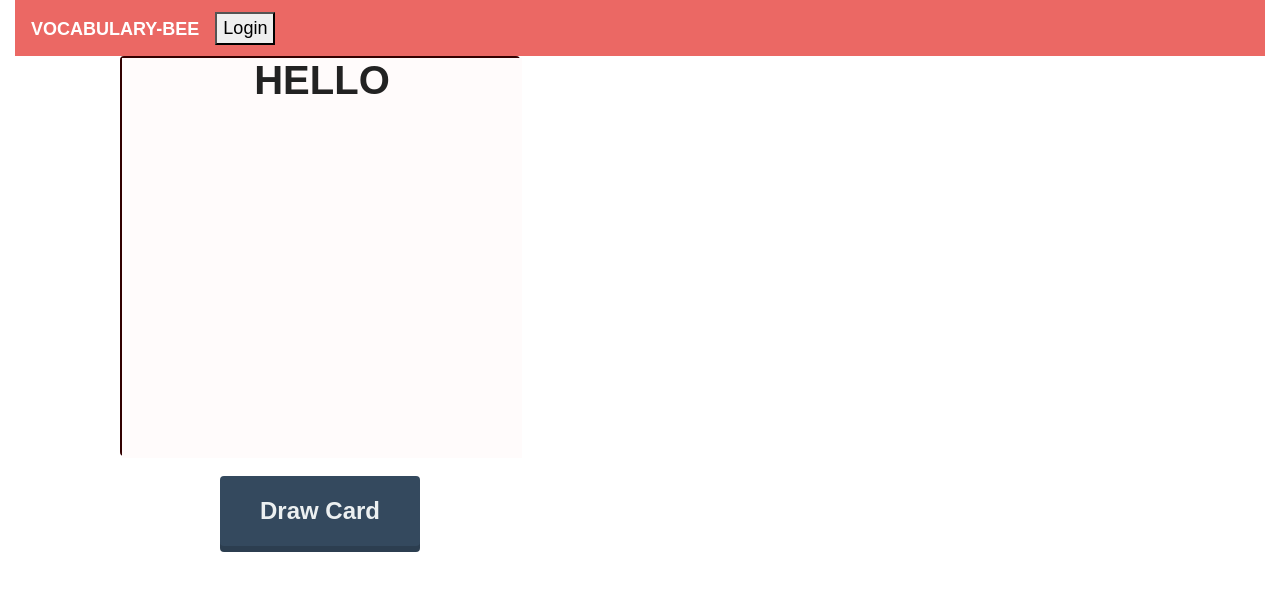
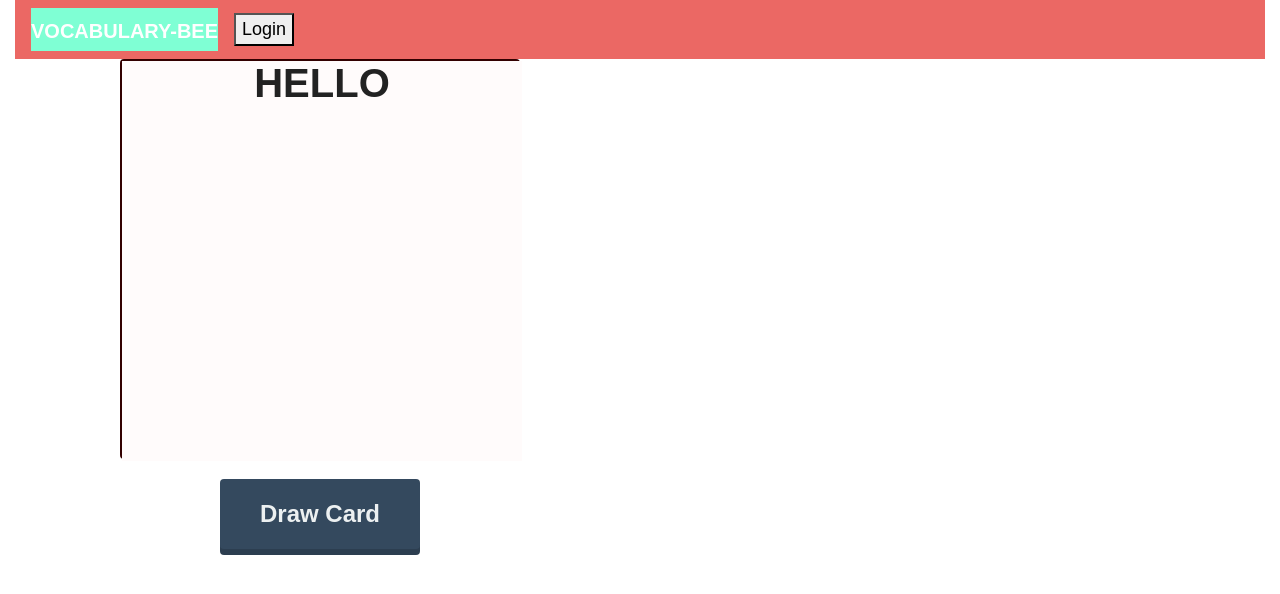
Before and after one commit to Mssanoko/Project-3, a React (Create React App) app in the folder client/: page /card in a window 1280 px wide. Shown: the top 594 px of the page. Built offline with nearby package versions, Linux system fonts and the light colour scheme; no server answers; a web font is replaced by a local one.

Commit message:
created initial readme

```diff
--- a/client/src/components/Nav/index.js
+++ b/client/src/components/Nav/index.js
@@ -10,7 +10,7 @@ function Nav() {
   return (
     <nav className="navbar navbar-expand-lg navbar-dark bg-primary">
       <a className="navbar-brand" href="/">
-        VOCABULARY-BEE
+       Vocabulary-Bee
       </a>
       { (() => {
         if(loggedIn){
--- a/client/src/components/Nav/style.css
+++ b/client/src/components/Nav/style.css
@@ -1,7 +1,15 @@
 .logged-in-text{
     font-size:10px;
-    a{
-        font-size: 14px;
-        color: white;
+}
+  .navbar-brand {
+        font-size: 20px;
+        color:navy;
+        background-color: aquamarine;
     }
+.navbar{
+    background-color: aquamarine;
+
 }
+.bg-primary{
+    background-color: aquamarine;
+}
```
Also changed, not shown: 1 other file (tests, documents, lock files or other folders).
